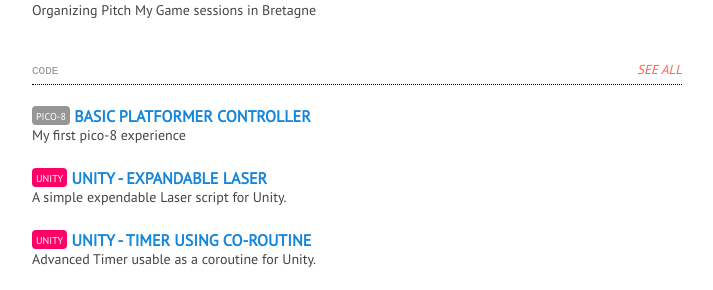
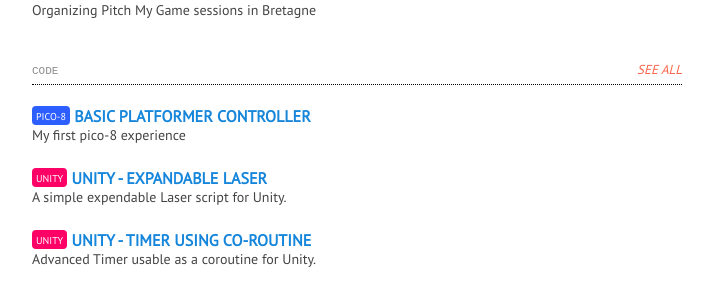
Before and after one commit to valryon/valryon.github.io, a Jekyll site: the page built from index.html, in a window 1280 px wide. Shown: the part 2267-2557 px from the top of the page, without its empty margins (283-996 px from the left). Built offline with Jekyll 4.4.1, drawn with Linux system fonts in a browser that asks for light colours; some web fonts are replaced.

Commit message:
add pico8 tag color

```diff
--- a/static/css/site.css
+++ b/static/css/site.css
@@ -367,6 +367,10 @@
   background-color: #FF0066;
 }
 
+.pico-8 {
+  background-color: #2D5EFF;
+}
+
 /**************************************************************
  * Posts and special pages
  **************************************************************/
```
